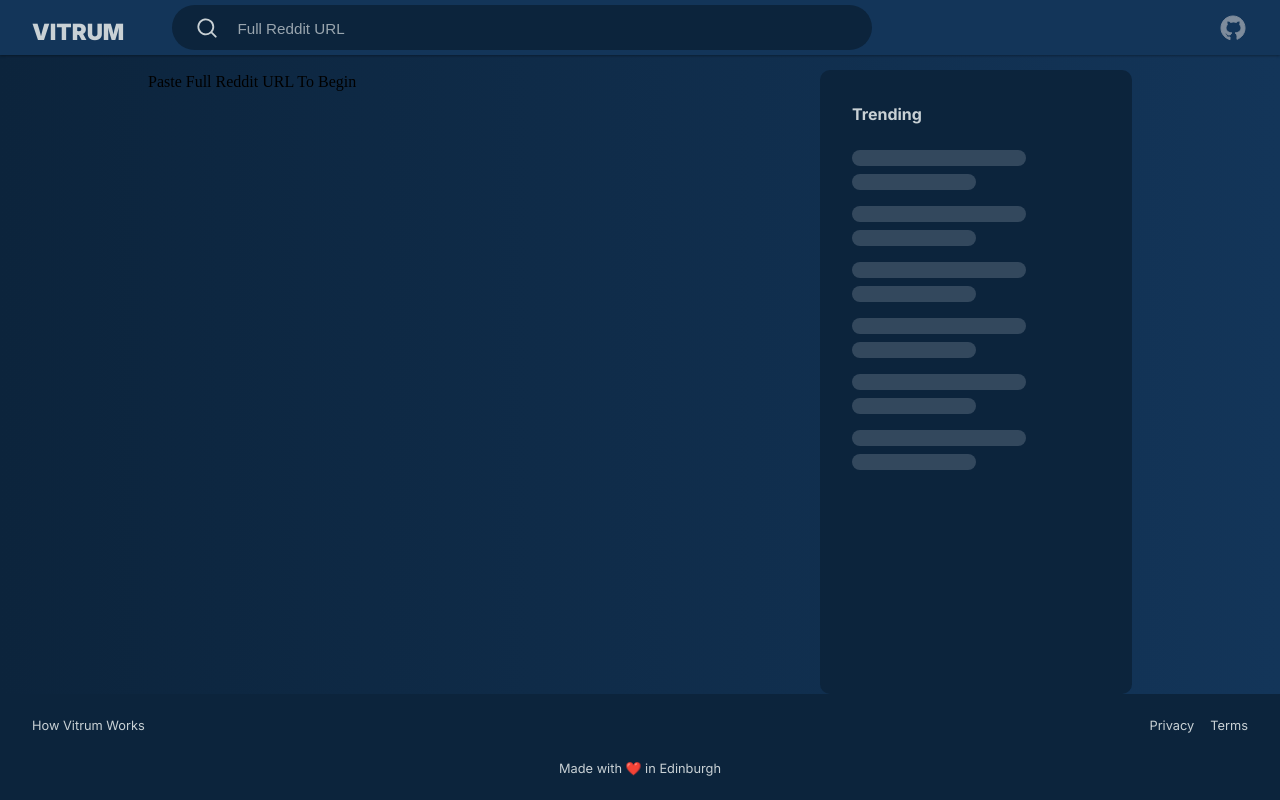
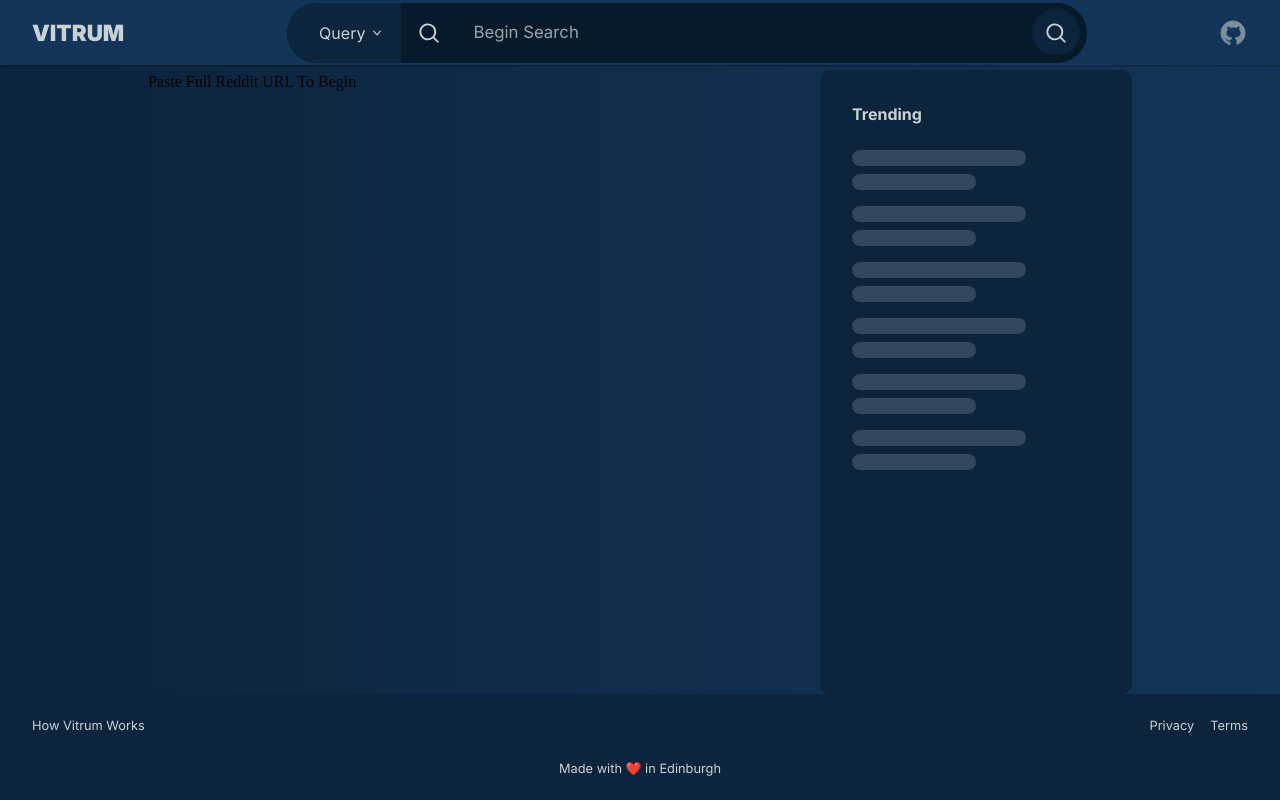
Before and after one commit to eliassebastian/vitrum-frontend, a Next.js app: page /search in a window 1280 px wide. Built offline with nearby package versions, Linux system fonts and the light colour scheme.

Commit message:
feat: new search bar on search pages

```diff
--- a/app/(default)/Header/DefaultHeader.module.scss
+++ b/app/(default)/Header/DefaultHeader.module.scss
@@ -6,7 +6,7 @@
         top: 0;
         left: 0;
         width: 100vw;
-        height: 55px;
+        height: 65px;
         display: flex;
         justify-content: space-between;
         align-items: flex-end;
--- a/app/(search)/layout.tsx
+++ b/app/(search)/layout.tsx
@@ -4,6 +4,7 @@
 import SearchBar from "../../components/search/SearchBar";
 import Trending from "./Trending";
 import Footer from "../(default)/Footer";
+import SearchBarNew from "../../components/search/SearchBarNew";
 
 export default function SearchLayout({children}: {children: ReactNode}) {
     return (
@@ -13,8 +14,10 @@
                     <Link href={"/"} className={styles.home__link}>
                         VITRUM
                     </Link>
+                </div>
+                <div className={styles.header__center}>
                     <div className={styles.searchbar__wrapper}>
-                        <SearchBar/>
+                        <SearchBarNew/>
                     </div>
                 </div>
                 <div className={styles.header__right}>
--- a/app/(search)/styles.module.scss
+++ b/app/(search)/styles.module.scss
@@ -54,12 +54,12 @@
         left: 0;
         right: 0;
         width: 100vw;
-        height: 55px;
+        height: 65px;
         border-bottom: 1px solid var(--graycolor);
         background-color: var(--forecolor);
         z-index: 50;
         align-items: center;
-        padding: 0 1.5rem;
+        padding: 0 0.5rem;
     }
 
     @media only screen and (min-width: 641px) {
@@ -68,25 +68,35 @@
         top: 0;
         left: 0;
         width: 100vw;
-        height: 55px;
-        display: inline-flex;
+        height: 65px;
+        display: flex;
+        flex-direction: row;
         justify-content: space-between;
         align-items: center;
         background-color: var(--backgroundcolor-accent);
         z-index: 10;
         color: var(--forecolor);
         padding: 0 2rem;
-        //box-shadow: rgba(0, 0, 0, 0.04) 0px 3px 5px;
         box-shadow: rgba(0, 0, 0, 0.12) 0px 1px 3px, rgba(0, 0, 0, 0.24) 0px 1px 2px;
     }
 }
 
 .header__left {
+    align-self: center;
     display: flex;
-    flex: 1;
+    margin-right: 2rem;
+
+    @media only screen and (max-width: 640px) {
+        margin-right: 0;
+    }
+}
+
+.header__center {
+    display: flex;
     flex-direction: row;
-    gap: 3rem;
-    align-items: baseline;
+    align-items: center;
+    flex: 0 1 800px;
+    min-width: 0px;
 }
 
 .header__right {
@@ -120,8 +130,6 @@
 
 .searchbar__wrapper {
     flex: 1;
-    max-width: 700px;
-
     // @media only screen and (pointer: coarse) and (hover: none) {
     //     display: flex;
     //     flex: none;
--- a/components/search/SearchBarNew/SearchBarNew.module.scss
+++ b/components/search/SearchBarNew/SearchBarNew.module.scss
@@ -205,7 +205,7 @@
         outline: none;
         display: flex;
         -webkit-tap-highlight-color: transparent;
-        font-size: 1rem;
+        font-size: 1.05rem;
         overflow-y: hidden;
         padding-left: 1rem;
         font-family: var(--font-inter);
```
